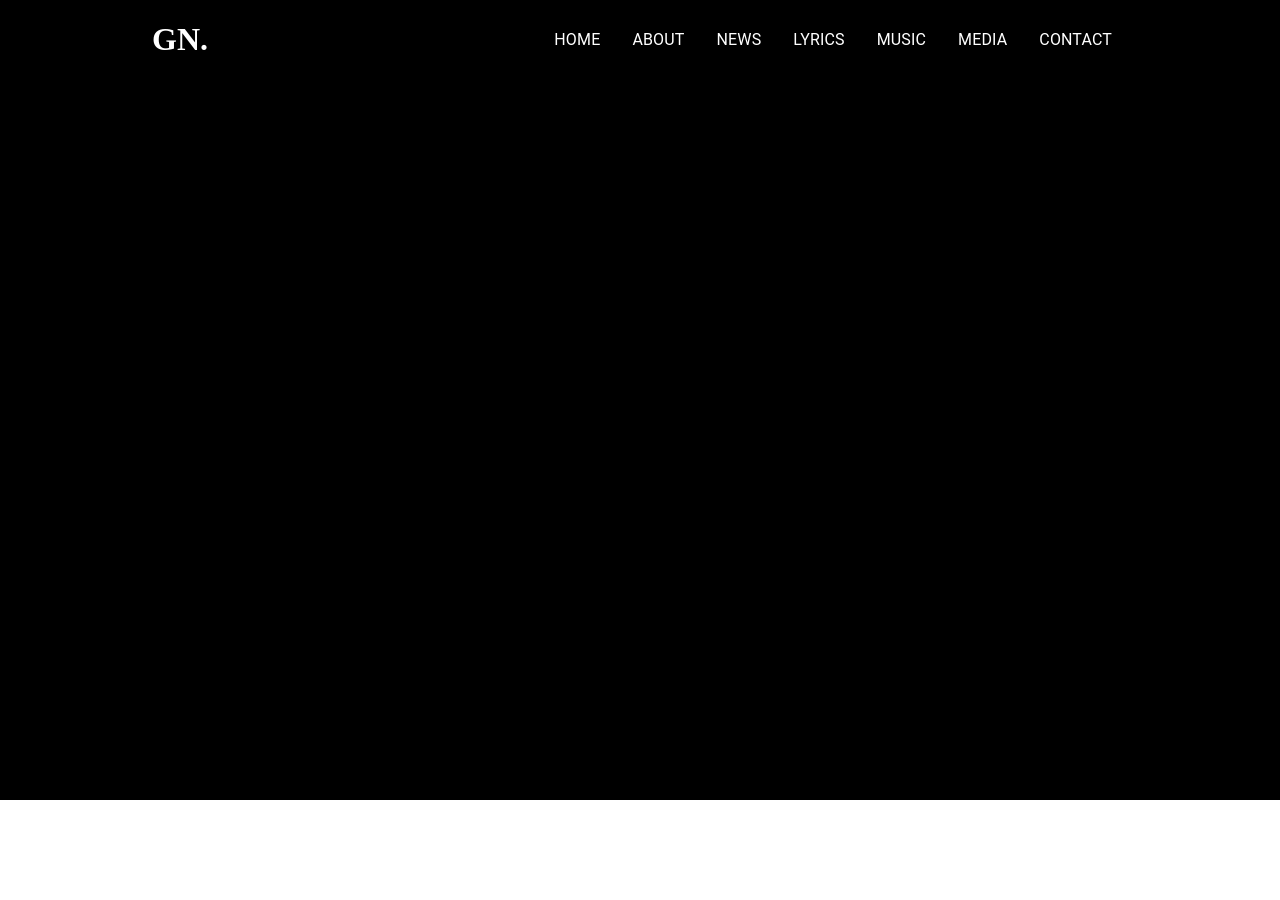
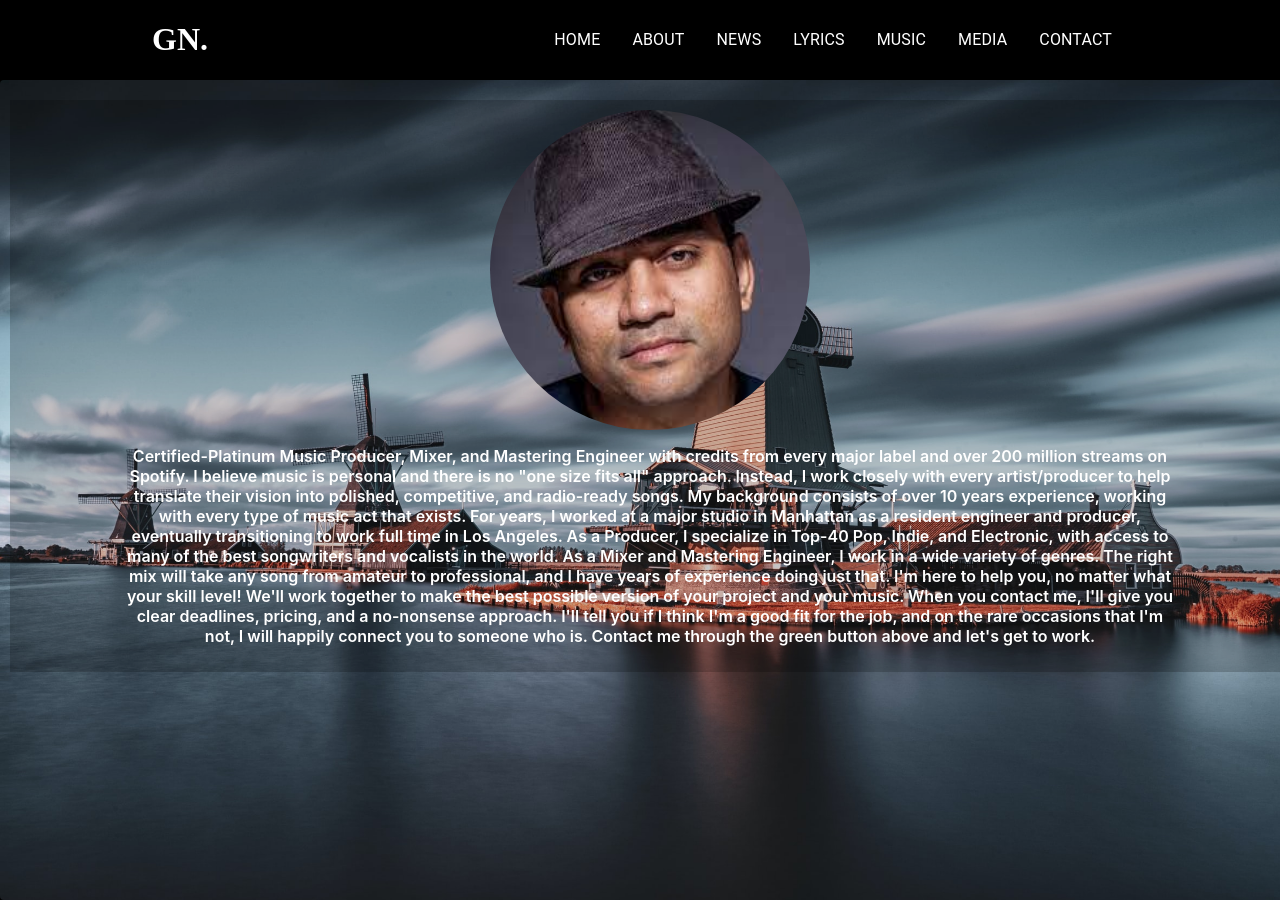
Before and after one commit to dehanz13/music-production-site, a React (Create React App) app: page /about in a window 1280 px wide. Before the commit the page ends 800 px from the top, so only its background shows below. Built offline with nearby package versions, Linux system fonts and the light colour scheme.

Commit message:
added about section

```diff
--- a/package.json
+++ b/package.json
@@ -20,6 +20,7 @@
     "react-redux": "^7.2.4",
     "react-router-dom": "^5.2.0",
     "react-scripts": "4.0.3",
+    "react-youtube": "^7.13.1",
     "redux": "^4.1.0",
     "uuid": "^8.3.2",
     "web-vitals": "^1.0.1"
--- a/src/components/About.js
+++ b/src/components/About.js
@@ -1,10 +1,170 @@
 import React from "react";
+import {
+  Paper,
+  Typography,
+  Box,
+  Container,
+  Grid,
+  Avatar,
+  Backdrop,
+} from "@material-ui/core";
+import { makeStyles } from "@material-ui/core/styles";
+
+import BackgroundImage from "../images/netherlands.jpg";
+import avatar1 from "../images/gale.jpeg";
+
+const useStyles = makeStyles((theme) => ({
+  root: {
+    flexGrow: 1,
+    padding: 10,
+    marginTop: 10,
+    backgroundColor: "rgba(0,0,0,0.2)",
+  },
+  heroContainer: {
+    minHeight: "100vh",
+    backgroundImage: `url(${BackgroundImage})`,
+    backgroundSize: "cover",
+    backgroundPosition: "center",
+    backgroundAttachment: "fixed",
+    backgroundRepeat: "no-repeat",
+    width: "100%",
+    // width: `calc(100vw)`,
+    margin: "0 auto",
+    padding: 10,
+    justifyContent: "center",
+    alignItems: "center",
+    textAlign: "center",
+  },
+  titleText: {
+    color: "#ffffff",
+    fontSize: "1rem",
+    fontWeight: "600",
+  },
+  avatarImage: {
+    backgroundImage: `url(${avatar1})`,
+  },
+  avatarSize: {
+    width: theme.spacing(40),
+    height: theme.spacing(40),
+  },
+  textTitle: {
+    color: "#ffffff",
+    textTransform: "uppercase",
+    paddingTop: 5,
+    fontSize: "3rem",
+  },
+  backdrop: {
+    zIndex: theme.zIndex.drawer + 1,
+    color: "#fff",
+    backgroundColor: "rgba(0,0,0,0.2)",
+  },
+}));
 
 const About = () => {
+  const classes = useStyles();
   return (
-    <div>
-      <h1>ABOUT PAGE</h1>
-    </div>
+    <Paper className={classes.heroContainer}>
+      {/* <Backdrop className={classes.backdrop}>
+
+      </Backdrop> */}
+      <Grid container className={classes.root} spacing={0}>
+        <Grid item>
+          <Grid container justify="center" spacing={0}>
+            <Grid item>
+              <Avatar src={avatar1} className={classes.avatarSize}></Avatar>
+            </Grid>
+            <Grid item xs={10}>
+              <Box
+              // display="flex"
+              // width="100%"
+              // textAlign="center"
+              // alignItems="center"
+              // m="0"
+              >
+                <p className={classes.titleText}>
+                  Certified-Platinum Music Producer, Mixer, and Mastering
+                  Engineer with credits from every major label and over 200
+                  million streams on Spotify. I believe music is personal and
+                  there is no "one size fits all" approach. Instead, I work
+                  closely with every artist/producer to help translate their
+                  vision into polished, competitive, and radio-ready songs. My
+                  background consists of over 10 years experience, working with
+                  every type of music act that exists. For years, I worked at a
+                  major studio in Manhattan as a resident engineer and producer,
+                  eventually transitioning to work full time in Los Angeles. As
+                  a Producer, I specialize in Top-40 Pop, Indie, and Electronic,
+                  with access to many of the best songwriters and vocalists in
+                  the world. As a Mixer and Mastering Engineer, I work in a wide
+                  variety of genres. The right mix will take any song from
+                  amateur to professional, and I have years of experience doing
+                  just that. I'm here to help you, no matter what your skill
+                  level! We'll work together to make the best possible version
+                  of your project and your music. When you contact me, I'll give
+                  you clear deadlines, pricing, and a no-nonsense approach. I'll
+                  tell you if I think I'm a good fit for the job, and on the
+                  rare occasions that I'm not, I will happily connect you to
+                  someone who is. Contact me through the green button above and
+                  let's get to work.
+                </p>
+              </Box>
+            </Grid>
+          </Grid>
+        </Grid>
+      </Grid>
+    </Paper>
+    // <div>
+    //   <Paper className={classes.heroContainer}>
+    //     <h1 className={classes.textTitle}>About Gale</h1>
+
+    //     <Grid
+    //       container
+    //       spacing={0}
+    //       direction="column"
+    //       alignItems="center"
+    //       justify="center"
+    //       style={{ minHeight: "100vh" }}
+    //     >
+    //       <Grid item>
+    //         <Box
+    //           display=""
+    //         >
+    //           <Avatar src={avatar1} className={classes.avatarSize}></Avatar>
+    //         </Box>
+    //       </Grid>
+    // <Grid item xs={3}>
+    //   <Box
+    //     display="flex"
+    //     width="100%"
+    //   >
+    //     <p className={classes.titleText}>
+    //       Certified-Platinum Music Producer, Mixer, and Mastering Engineer
+    //       with credits from every major label and over 200 million streams
+    //       on Spotify. I believe music is personal and there is no "one
+    //       size fits all" approach. Instead, I work closely with every
+    //       artist/producer to help translate their vision into polished,
+    //       competitive, and radio-ready songs. My background consists of
+    //       over 10 years experience, working with every type of music act
+    //       that exists. For years, I worked at a major studio in Manhattan
+    //       as a resident engineer and producer, eventually transitioning to
+    //       work full time in Los Angeles. As a Producer, I specialize in
+    //       Top-40 Pop, Indie, and Electronic, with access to many of the
+    //       best songwriters and vocalists in the world. As a Mixer and
+    //       Mastering Engineer, I work in a wide variety of genres. The
+    //       right mix will take any song from amateur to professional, and I
+    //       have years of experience doing just that. I'm here to help you,
+    //       no matter what your skill level! We'll work together to make the
+    //       best possible version of your project and your music. When you
+    //       contact me, I'll give you clear deadlines, pricing, and a
+    //       no-nonsense approach. I'll tell you if I think I'm a good fit
+    //       for the job, and on the rare occasions that I'm not, I will
+    //       happily connect you to someone who is. Contact me through the
+    //       green button above and let's get to work.
+    //     </p>
+    //   </Box>
+    // </Grid>
+    //     </Grid>
+    //   </Paper>
+    // </div>
   );
 };
 
--- a/src/components/Home/Hero.js
+++ b/src/components/Home/Hero.js
@@ -1,23 +1,14 @@
 import React, { useEffect, useState } from "react";
-import {
-  IconButton,
-  Toolbar,
-  Collapse,
-  Typography,
-  Fab,
-  Box,
-  Grid,
-  Avatar,
-  Paper,
-} from "@material-ui/core";
+import { Paper } from "@material-ui/core";
 import { makeStyles } from "@material-ui/core/styles";
 import ExpandMoreIcon from "@material-ui/icons/ExpandMore";
 // import { Link as Scroll } from "react-scroll";
 import { KeyboardArrowUp } from "@material-ui/icons";
 
-import avatar from "../../images/images/gale.jpeg";
-import BackgroundImage from "../../images/images/production1.jpg";
+import avatar from "../../images/gale.jpeg";
+import BackgroundImage from "../../images/production1.jpg";
 import HeroContent from "./HeroContent";
+import Youtube from "../Youtube";
 
 const useStyles = makeStyles((theme) => ({
   root: {
@@ -142,6 +133,10 @@ const Hero = () => {
       <Paper className={classes.heroContainer}>
         <HeroContent />
       </Paper>
+      <div>
+        <h1></h1>
+      </div>
+      {/* <Youtube /> */}
     </div>
   );
 };
--- /dev/null
+++ b/src/components/Youtube.js
@@ -0,0 +1,71 @@
+import React from "react";
+import YouTube from "react-youtube";
+import {
+  IconButton,
+  Toolbar,
+  Collapse,
+  Typography,
+  Fab,
+  Box,
+  Grid,
+  Avatar,
+  Paper,
+} from "@material-ui/core";
+import { makeStyles } from "@material-ui/core/styles";
+
+// https://youtu.be/titrtoQIU2Y
+// https://www.youtube.com/watch?v=titrtoQIU2Y
+
+const useStyles = makeStyles((theme) => ({
+  youtubeContainer: {
+    position: "relative",
+    width: "100%",
+    height: 0,
+    paddingBottom: "56.25%",
+    overflow: "hidden",
+    marginBottom: "50px",
+
+    iframe: {
+      width: "100%",
+      height: "100%",
+      position: "absolute",
+      top: 0,
+      left: 0,
+    },
+  },
+  videoContainer: {
+    display: "flex",
+    justifyContent: "center",
+  },
+}));
+const Youtube = () => {
+  const classes = useStyles();
+  const videoOnReady = (event) => {
+    event.target.pauseVideo();
+  };
+  const videoOnPlay = (event) => {
+    event.target.playVideoAt(50);
+    console.log("EVENT TARGET = ", event.target.getCurrentTime());
+  };
+  const opts = {
+    height: "390",
+    width: "640",
+    playerVars: {
+      autoplay: 1,
+    },
+  };
+
+  return (
+    <div className={classes.videoContainer}>
+      <YouTube
+        videoId="titrtoQIU2Y"
+        opts={opts}
+        onReady={videoOnReady}
+        containerClassName={"youtubeContainer"}
+        onPlay={videoOnPlay}
+      />
+    </div>
+  );
+};
+
+export default Youtube;
--- a/src/components/index.js
+++ b/src/components/index.js
@@ -1,6 +1,6 @@
 import React from "react";
 
-import Hero from "./Hero";
+import Hero from "./Home/Hero";
 
 const Home = () => {
   return (
```
Also changed, not shown: src/components/Home/HeroContent.js (+0 -15 lines), 2 other files (tests, documents, lock files or other folders).
